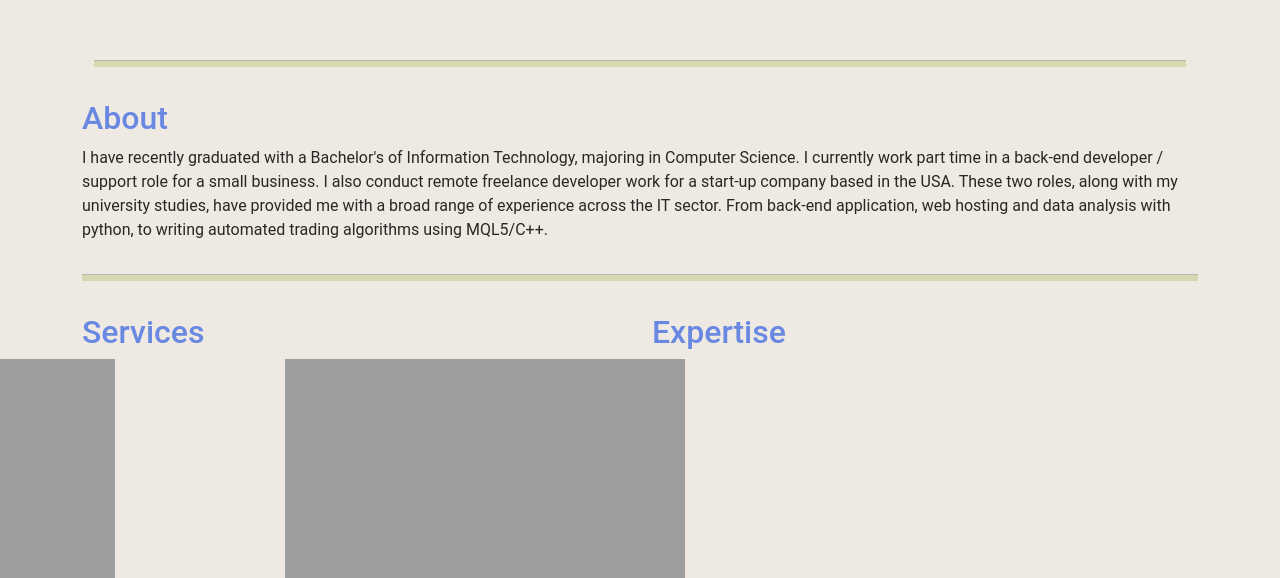
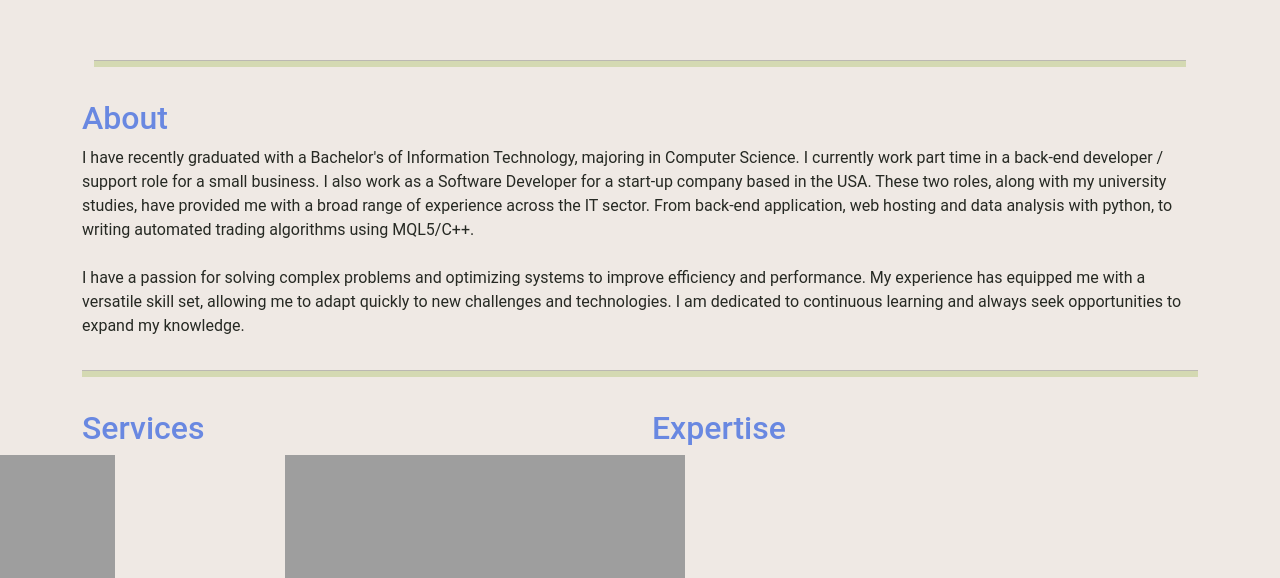
Before and after one commit to J-Shan-ahan/website, a Flask app: page / in a window 1280 px wide. Shown: the part 331-909 px from the top of the page. Run offline with Flask 3, Linux system fonts and the light colour scheme; some libraries are stand-ins or nearby versions.

Commit message:
added content

```diff
--- a/templates/index.html
+++ b/templates/index.html
@@ -46,11 +46,14 @@
                     <h2 class="text-md-start">About</h2>
                     <p class="text-md-start">
                         I have recently graduated with a Bachelor's of Information Technology, majoring in Computer Science. I
-                        currently work part time in a back-end developer / support role for a small business. I also conduct remote
-                        freelance developer work for a start-up company based in the USA. These two roles, along with my
+                        currently work part time in a back-end developer / support role for a small business. I also work as a Software
+                        Developer for a start-up company based in the USA. These two roles, along with my
                         university studies, have provided me with a broad range of experience across the IT sector. From back-end
                         application, web hosting and data analysis with python, to writing automated trading algorithms using
-                        MQL5/C++.
+                        MQL5/C++.<br><br>
+                        I have a passion for solving complex problems and optimizing systems to improve efficiency and performance.
+                        My experience has equipped me with a versatile skill set, allowing me to adapt quickly to new challenges
+                        and technologies. I am dedicated to continuous learning and always seek opportunities to expand my knowledge.
                   </p>
                 </div>
             </div>
@@ -98,8 +101,10 @@
                         <li class="col-md-6 mb-4">
                             <div class="project-item">
                                 <a href="https://iucapitalfund.com/" class="email-link">IU Capital LLC</a>
-                                <p>Creation and testing of automated trading algorithms using MQL4/5 and the Metatrade platform. Perform data analysis, simulations,
-                                    and backtesting using Python. Provide web development and hosting services, and manage automated messaging and signals.</p>
+                                <p>Creation and testing of automated trading algorithms using MQL4/5 and the Metatrader platform. Perform data analysis, simulations,
+                                    and backtesting using Python. Provide web development and hosting services. Management of automated messaging and signals.
+                                    Join the free IU Capital <a href="https://t.me/c/1570473322/1">Telegram</a> chat today!
+                                </p>
                             </div>
                         </li>
                         <li class="col-md-6 mb-4">
```
